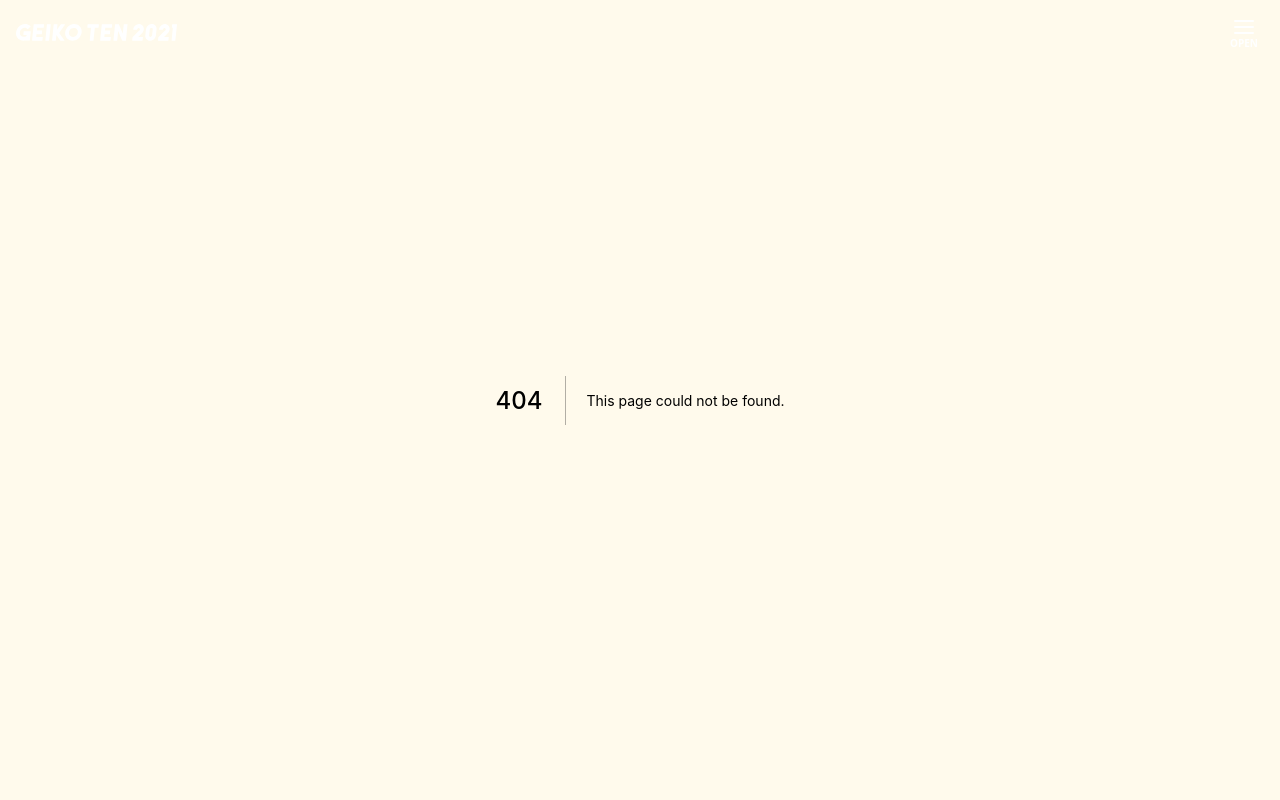
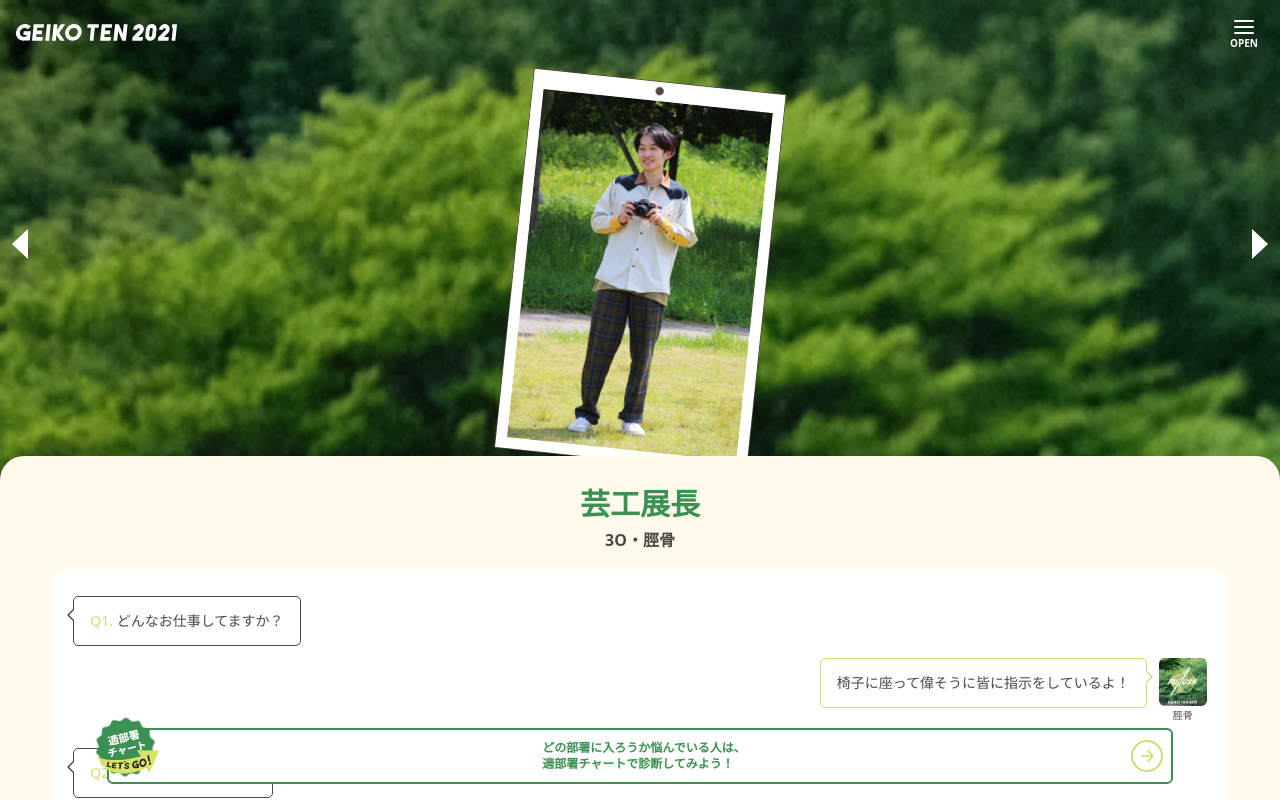
Before and after one commit to yamosan/geikoten2021-pre, a Next.js app: page /departments/PA in a window 1280 px wide. Before the commit this address had no page. Shown: the top 800 px of the page. Built offline with nearby package versions, Linux system fonts and the light colour scheme.

Commit message:
implement iamge gallery

```diff
--- a/src/components/Paginator.tsx
+++ b/src/components/Paginator.tsx
@@ -9,12 +9,24 @@ const Paginator: VFC<Props> = ({ onNextClick, onPrevClick }) => {
   return (
     <div className="flex justify-between items-center">
       {onPrevClick && (
-        <button onClick={onPrevClick} className="h-10 w-10 flex justify-center items-center">
+        <button
+          onClick={(e) => {
+            e.preventDefault();
+            onPrevClick();
+          }}
+          className="h-10 w-10 flex justify-center items-center"
+        >
           <div className="triangle-l"></div>
         </button>
       )}
       {onNextClick && (
-        <button onClick={onNextClick} className="h-10 w-10 flex justify-center items-center">
+        <button
+          onClick={(e) => {
+            e.preventDefault();
+            onNextClick();
+          }}
+          className="h-10 w-10 flex justify-center items-center"
+        >
           <div className="triangle-r"></div>
         </button>
       )}
--- a/src/pages/departments/qanda.tsx
+++ b/src/pages/departments/[name].tsx
@@ -2,19 +2,33 @@ import Image from "components/parts/Image";
 import Link from "next/link";
 import { getDepartments } from "utils/departments";
 import QAndA from "components/QAndA";
-import type { NextPage, GetStaticProps } from "next";
+import type { NextPage, GetStaticProps, GetStaticPaths } from "next";
 import type { Department } from "models/department";
 import LinkButton from "components/parts/LinkButton";
 import TekibusyoLink from "components/TekibusyoLink";
 import Paginator from "components/Paginator";
 import { useCallback, useState } from "react";
 import { AnimatePresence, motion } from "framer-motion";
+import { useRouter } from "next/router";
 
 type Props = {
   items: Department[];
 };
 
 type Direction = -1 | 0 | 1;
+
+export const getStaticPaths: GetStaticPaths = async () => {
+  const items = await getDepartments();
+  const paths = items.map((item) => ({
+    params: { name: item.name },
+  }));
+  return { paths, fallback: false };
+};
+
+export const getStaticProps: GetStaticProps<Props> = async () => {
+  const items = await getDepartments();
+  return { props: { items } };
+};
 
 const variants = {
   enter: (direction: number) => {
@@ -37,33 +51,32 @@ const variants = {
   },
 };
 
-export const getStaticProps: GetStaticProps<Props> = async () => {
-  const items = await getDepartments();
-  return { props: { items } };
+const swipeConfidenceThreshold = 1000;
+const swipePower = (offset: number, velocity: number) => {
+  return Math.abs(offset) * velocity;
 };
 
 const DepartmentId: NextPage<Props> = (props) => {
+  const router = useRouter();
   const departments = props.items;
   const [[page, direction], setPage] = useState([0, 0]);
 
   const paginate = useCallback(
     (newDirection: Direction) => {
-      setPage(([prevPage, _]) => {
-        const offset = (prevPage + newDirection) % departments.length;
+      const offset = (page + newDirection) % departments.length;
       const nextPage = offset >= 0 ? offset : departments.length + offset;
-        return [nextPage, newDirection];
-      });
+      setPage([nextPage, newDirection]);
+      router.push(`/departments/${departments[nextPage].name}`, undefined, { scroll: false });
     },
-    [departments]
+    [departments, page, router]
   );
 
   const current = departments[page];
-  console.log(direction);
   return (
     <>
-      <article className="relative">
+      <article className="w-screen relative">
         {/* gallery */}
-        <div className="relative overflow-hidden" style={{ height: "60vh" }}>
+        <div className="relative overflow-hidden" style={{ height: "62vh" }}>
           <Image
             src={`/img/contents/departments/q_and_a_bg.png`}
             alt="背景"
@@ -82,6 +95,18 @@ const DepartmentId: NextPage<Props> = (props) => {
               transition={{
                 x: { type: "spring", stiffness: 300, damping: 30 },
                 opacity: { duration: 0.2 },
+              }}
+              drag="x"
+              dragConstraints={{ left: 0, right: 0 }}
+              dragElastic={0}
+              onDragEnd={(e, { offset, velocity }) => {
+                const swipe = swipePower(offset.x, velocity.x);
+
+                if (swipe < -swipeConfidenceThreshold) {
+                  paginate(1);
+                } else if (swipe > swipeConfidenceThreshold) {
+                  paginate(-1);
+                }
               }}
               className="absolute top-0 left-0 right-0 bottom-0"
             >
@@ -133,7 +158,6 @@ const DepartmentId: NextPage<Props> = (props) => {
             </div>
           </div>
         </div>
-      </article>
 
         {/* TODO: スクロールでfade-out */}
         <div className="fixed w-full bottom-4 z-20">
@@ -141,6 +165,7 @@ const DepartmentId: NextPage<Props> = (props) => {
             <TekibusyoLink />
           </div>
         </div>
+      </article>
     </>
   );
 };
```
Lines whose indentation alone changed are shown as unchanged.
